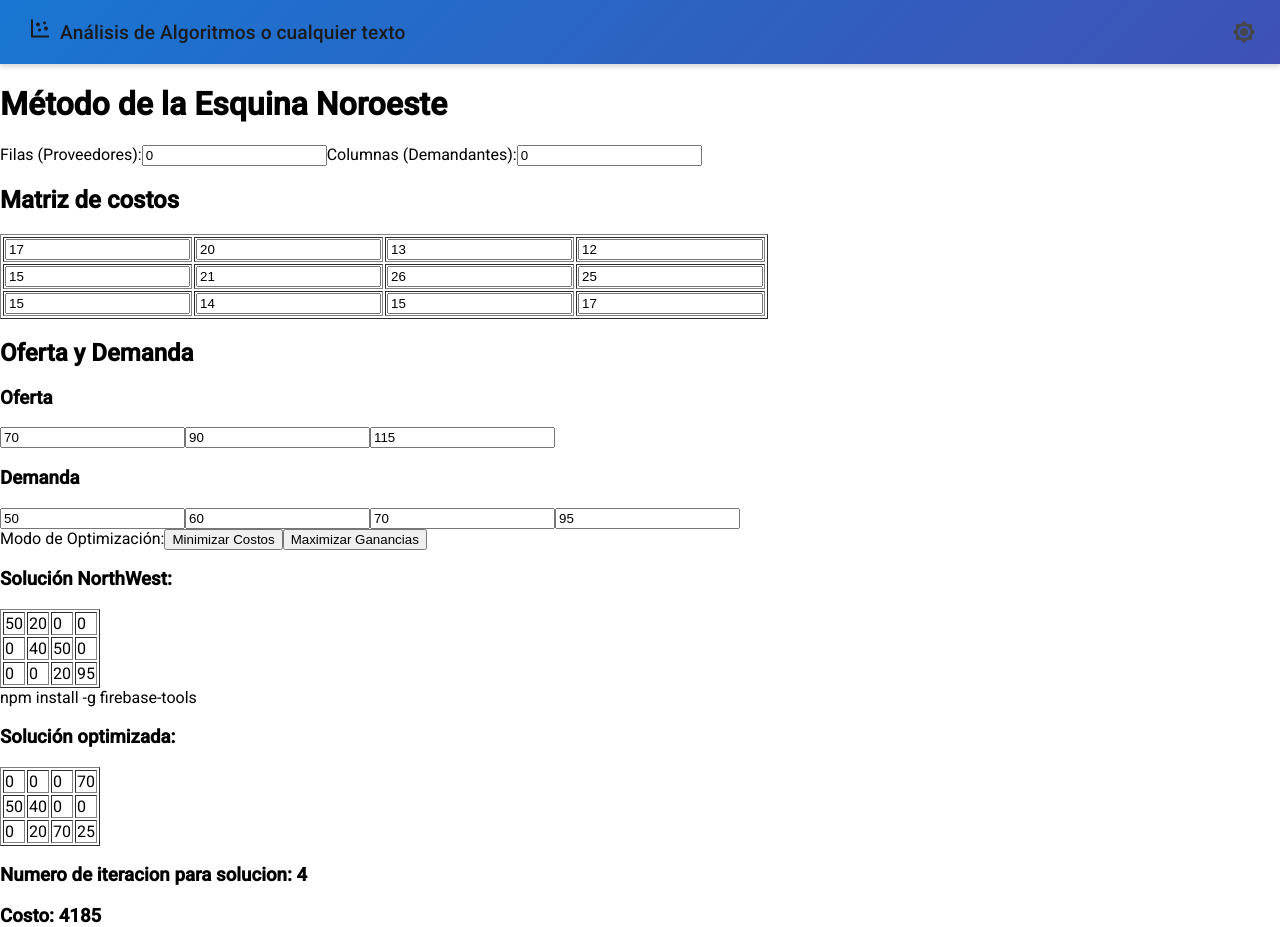
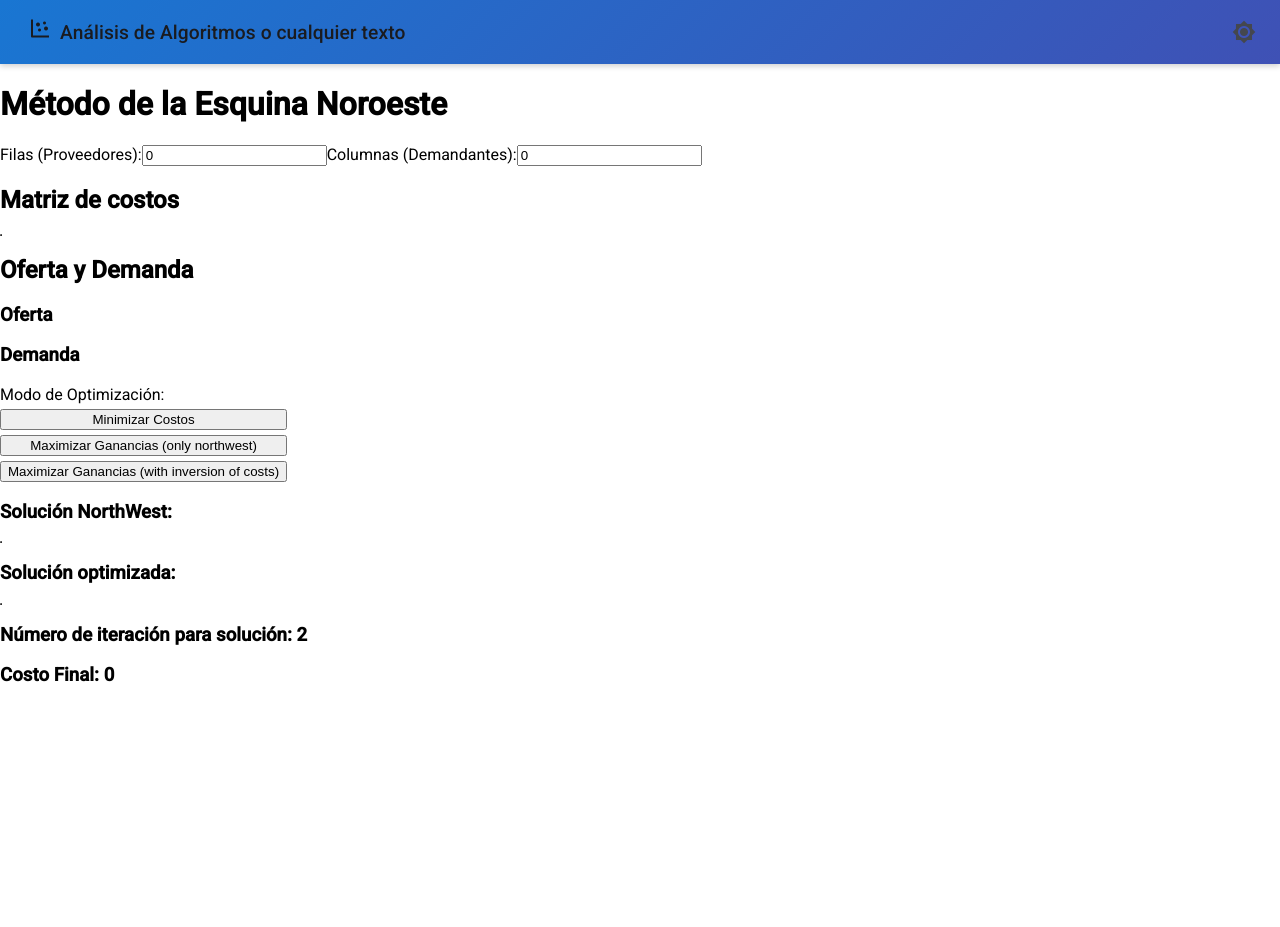
Before and after one commit to JesusRodrigoV/AXL-AnalisisAlgoritmos, an Angular app: page /northwest in a window 1280 px wide. Both pictures are taken after a click on the button "Minimizar Costos". After the commit the page ends 800 px from the top, so only its background shows below. Built offline with nearby package versions, Linux system fonts and the light colour scheme.

Commit message:
Northwest maximizacion funcionando, cambios a la interfaz

```diff
--- a/src/app/pages/northwest/northwest.component.html
+++ b/src/app/pages/northwest/northwest.component.html
@@ -30,21 +30,20 @@
     </div>
   </div>
 
-
-  <div>
+  <div class="button-group">
     <label for="mode">Modo de Optimización:</label>
     <button (click)="solveMin()">Minimizar Costos</button>
-    <button (click)="solveMax()">Maximizar Ganancias</button>
+    <button (click)="solveMax()">Maximizar Ganancias (only northwest)</button>
+    <button (click)="solveMaxWithInversion()">Maximizar Ganancias (with inversion of costs)</button>
   </div>
 
-  <div>
+  <div *ngIf="showResults">
     <h3>Solución NorthWest:</h3>
     <table border="1">
       <tr *ngFor="let row of solutionNW; let i = index">
         <td *ngFor="let cell of row; let j = index">{{ cell }}</td>
       </tr>
     </table>
-    npm install -g firebase-tools
     <h3>Solución optimizada:</h3>
     <table border="1">
       <tr *ngFor="let row of solution; let i = index">
@@ -52,6 +51,6 @@
       </tr>
     </table>
   </div>
-<h3>Numero de iteracion para solucion: {{iterationModi}}</h3>
-<h3>Costo: {{costoSolution}}</h3>
+  <h3 *ngIf="showResults">Número de iteración para solución: {{iterationModi}}</h3>
+  <h3 *ngIf="showResults">Costo Final: {{costoSolution}}</h3>
 </div>
--- a/src/app/pages/northwest/northwest.component.scss
+++ b/src/app/pages/northwest/northwest.component.scss
@@ -0,0 +1,6 @@
+.button-group {
+  display: flex;
+  flex-direction: column;
+  gap: 5px;
+  width: fit-content;
+}
--- a/src/app/pages/northwest/northwest.component.ts
+++ b/src/app/pages/northwest/northwest.component.ts
@@ -15,17 +15,18 @@ import { min } from 'rxjs';
 export default class NorthwestComponent {
   rows: number = 0;
   cols: number = 0;
-  matrix: number[][] = [];
-  supply: number[] = [];
-  supplyN: number[] = [];
-  supplyCopy: number[] = [];
-  demand: number[] = [];
-  demandN: number[] = [];
-  solution: number[][] = [];
-  solutionNW: number[][] = [];
-  costMatrix: number[][] = [];
-  iterationModi: number = 1;
-  costoSolution: number =0;
+  matrix: number[][] = []; //Matriz para interfaz de costos
+  supply: number[] = []; //Valores de supply
+  supplyN: number[] = []; //Copia de oferta para trabajar northwest
+  demand: number[] = [];  //Valores de demand
+  demandN: number[] = []; //Copia de demanda para trabajar northwest
+  solutionNW: number[][] = []; //Solucion despues de NorthWest
+  solution: number[][] = []; //Solucion despues de MODI
+  costMatrix: number[][] = []; //Matriz de costos (copia para evitar cambios)
+  iterationModi: number = 1; //Numero de iteraciones( asumimos que northwest siempre es 1 solucion minimo)
+  costoSolution: number = 0; //Costo final de la solucion
+
+  showResults: boolean = false; //Variable de visualizacion
 
   ngOnInit(): void {
     this.initializeMatrix();
@@ -38,7 +39,7 @@ export default class NorthwestComponent {
     this.solution = Array.from({ length: this.supply.length }, () => Array(this.demand.length).fill(0));
     this.solutionNW = Array.from({ length: this.supply.length }, () => Array(this.demand.length).fill(0));
     this.costMatrix = Array.from({ length: this.supply.length }, () => Array(this.demand.length).fill(0));
-
+    /*
     this.setMatrix([
       [17, 20, 13, 12],
       [15, 21, 26, 25],
@@ -47,7 +48,7 @@ export default class NorthwestComponent {
     this.supply = [70, 90, 115];
     this.demand = [50, 60, 70, 95];
     this.supplyN =  [...this.supply];
-    this.demandN =  [...this.demand];
+    this.demandN =  [...this.demand];*/
   }
 
 
@@ -79,6 +80,7 @@ export default class NorthwestComponent {
     //console.log(`Matriz de solucion:  ${this.solution}`);
     console.log("Costo mínimo obtenido:", this.calculateTotalCost());
     this.costoSolution = this.calculateTotalCost();
+    this.showResults = true;
   }
 
   solveMax() {
@@ -98,6 +100,27 @@ export default class NorthwestComponent {
     console.log(`Matriz de solucion:  ${this.solution}`);
     console.log("Costo mínimo obtenido:", this.calculateTotalCost());
     this.costoSolution = this.calculateTotalCost() * -1;
+    this.showResults = true;
+  }
+
+  solveMaxWithInversion() {
+    this.setCostMatrix(this.matrix);
+    this.supplyN =  [...this.supply];
+    this.demandN =  [...this.demand];
+    console.log("Aplicando método Northwest Corner...");
+    this.prepareCostMatrixForMODI()
+    this.northwestCornerMin();
+    this.solutionNW = this.solution.map(row => [...row]);
+    console.log(`Matriz de asignación inicial:  ${this.solution}`);
+    console.log("Costo inicial:", this.calculateTotalCost());
+    console.log("Optimizando con método MODI...");
+    console.log(`Matriz de solucion:  ${this.solution}`);
+    this.optimizeMODI();
+    console.log("Matriz optimizada:", this.solution);
+    console.log(`Matriz de solucion:  ${this.solution}`);
+    console.log("Costo mínimo obtenido:", this.calculateTotalCost());
+    this.costoSolution = this.calculateTotalCost() * -1;
+    this.showResults = true;
   }
 
   northwestCornerMin() {
@@ -272,11 +295,12 @@ export default class NorthwestComponent {
 
       //console.log(`Matriz de solucion:  ${this.solution}`);
       if(iteration>100){
+        iteration-=100;
         break;
       }
     }
     console.log("Numero de iteraciones de MODI: "+iteration);
-    this.iterationModi = iteration;
+    this.iterationModi = iteration+1;
   }
 
 
```
Lines whose indentation alone changed are shown as unchanged.
